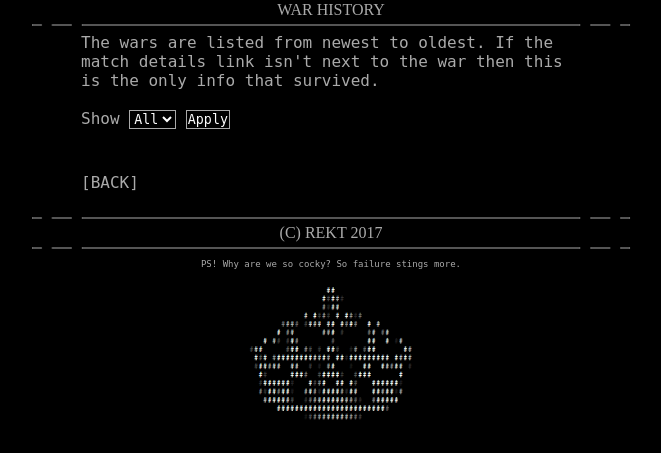
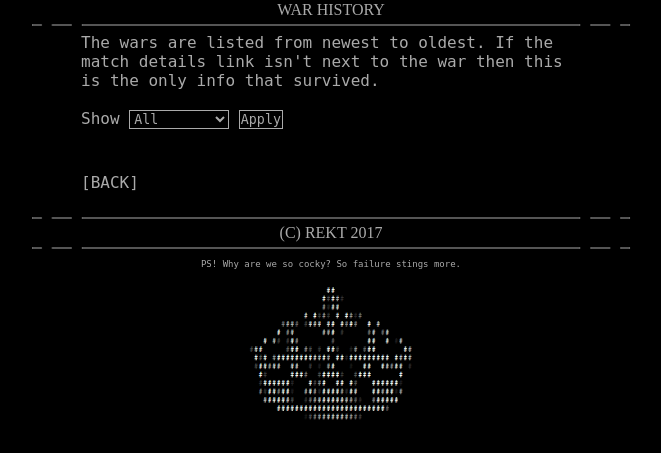
Before and after one commit to vidje/rekt, a PHP site: page /history.php?f=1 in a window 1280 px wide. Shown: the part 176-629 px from the top of the page, without its empty margins (309-970 px from the left). Run offline with PHP 8.4, Linux system fonts and the light colour scheme; data that the repository does not hold is empty; some web fonts are replaced.

Commit message:
chrome fix

```diff
--- a/css/stil.css
+++ b/css/stil.css
@@ -191,10 +191,14 @@ ol {
 }
 
 input[type=submit], select {
-	background: transparent;
-	color: #fff;
+	background: #000;
 	font-family: "Fixedsys Excelsior 3.01", monospace;
 	border: 1px solid #aaa;
+	color: #aaa;
+}
+
+select {
+	width: 100px;
 }
 
 input[type=submit] {
```
